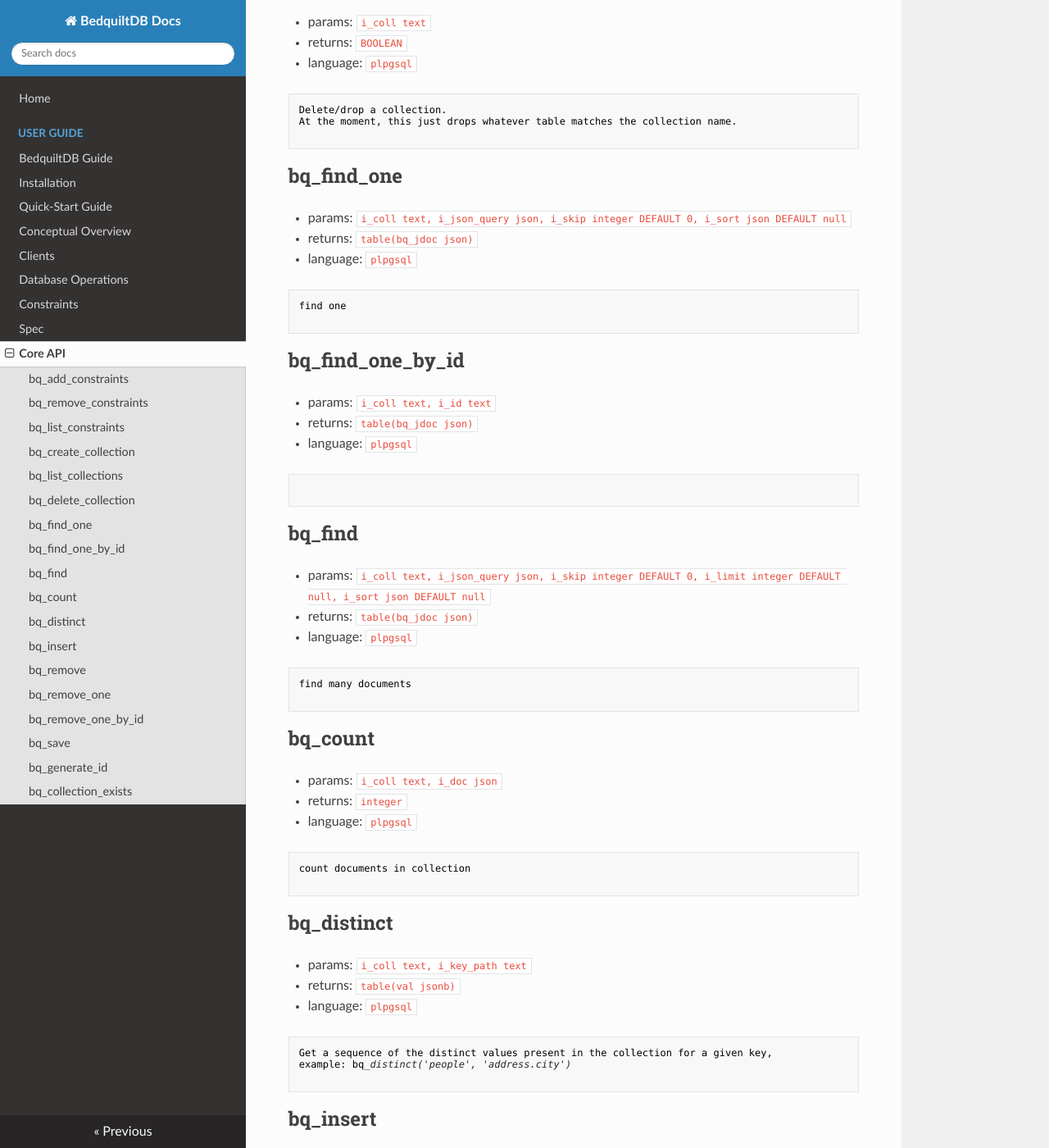
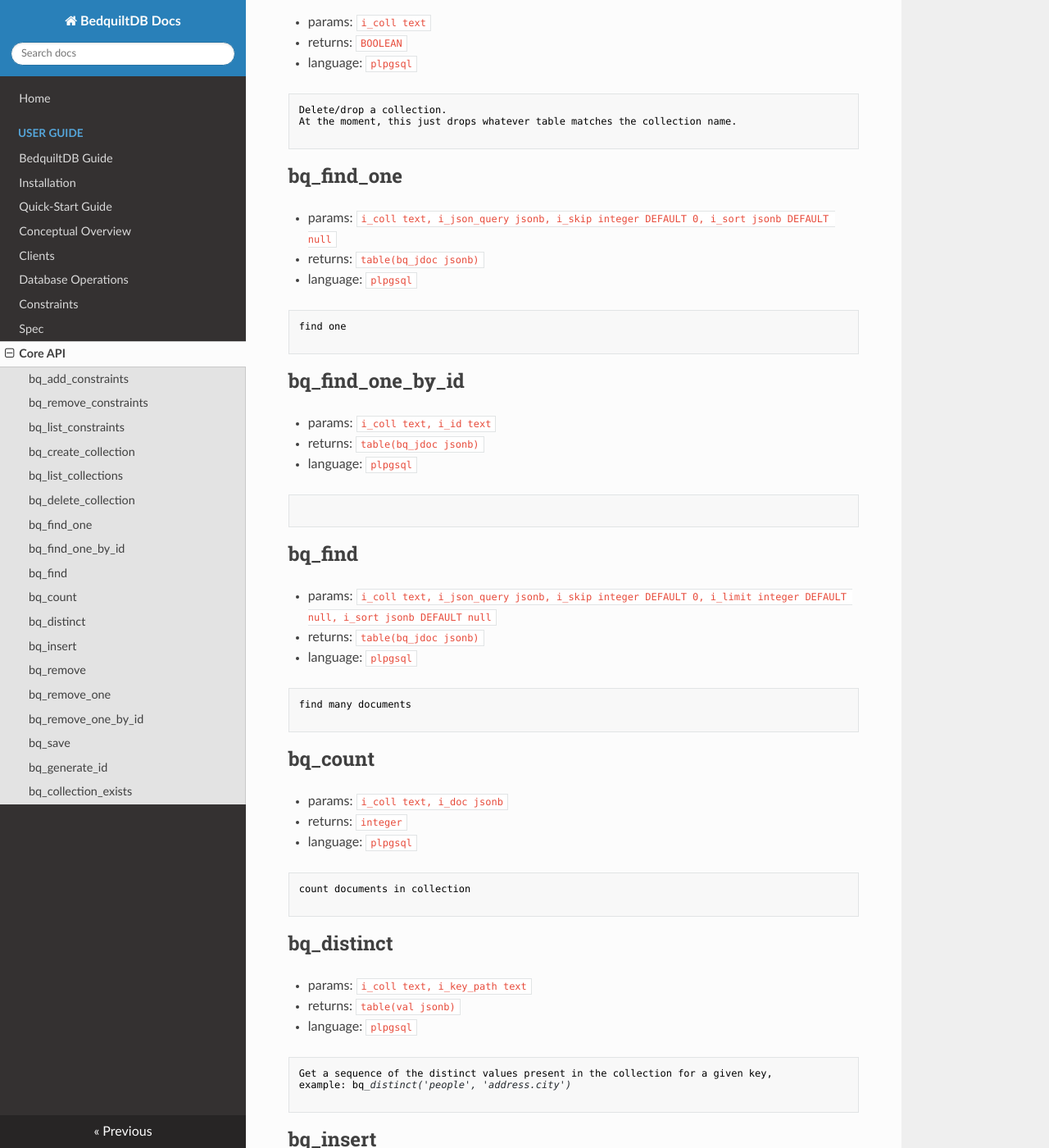
Before and after one commit to BedquiltDB/bedquilt-core, an MkDocs documentation site: the page built from doc/api_docs.md, in a window 1280 px wide and 1400 px high, scrolled down 1634 px. Shown: the whole window at 82% size. Built offline with MkDocs 1.6.1, drawn with Linux system fonts in a browser that asks for light colours; nearby versions of some CDN libraries; old or Windows-style settings are respelled for this version of MkDocs; some of the changed text lies outside the part shown.

Commit message:
Change all json params to jsonb

````diff
--- a/doc/api_docs.md
+++ b/doc/api_docs.md
@@ -9,7 +9,7 @@
 
 ## bq\_add\_constraints
 
-- params: `i_coll text, i_jdoc json`
+- params: `i_coll text, i_jdoc jsonb`
 - returns: `boolean`
 - language: `plpgsql`
 
@@ -34,7 +34,7 @@
 
 ## bq\_remove\_constraints
 
-- params: `i_coll text, i_jdoc json`
+- params: `i_coll text, i_jdoc jsonb`
 - returns: `boolean`
 - language: `plpgsql`
 
@@ -107,8 +107,8 @@
 
 ## bq\_find\_one
 
-- params: `i_coll text, i_json_query json, i_skip integer DEFAULT 0, i_sort json DEFAULT null`
-- returns: `table(bq_jdoc json)`
+- params: `i_coll text, i_json_query jsonb, i_skip integer DEFAULT 0, i_sort jsonb DEFAULT null`
+- returns: `table(bq_jdoc jsonb)`
 - language: `plpgsql`
 
 ```markdown
@@ -121,7 +121,7 @@
 ## bq\_find\_one\_by\_id
 
 - params: `i_coll text, i_id text`
-- returns: `table(bq_jdoc json)`
+- returns: `table(bq_jdoc jsonb)`
 - language: `plpgsql`
 
 ```markdown
@@ -132,8 +132,8 @@
 
 ## bq\_find
 
-- params: `i_coll text, i_json_query json, i_skip integer DEFAULT 0, i_limit integer DEFAULT null, i_sort json DEFAULT null`
-- returns: `table(bq_jdoc json)`
+- params: `i_coll text, i_json_query jsonb, i_skip integer DEFAULT 0, i_limit integer DEFAULT null, i_sort jsonb DEFAULT null`
+- returns: `table(bq_jdoc jsonb)`
 - language: `plpgsql`
 
 ```markdown
@@ -145,7 +145,7 @@
 
 ## bq\_count
 
-- params: `i_coll text, i_doc json`
+- params: `i_coll text, i_doc jsonb`
 - returns: `integer`
 - language: `plpgsql`
 
@@ -174,7 +174,7 @@
 
 ## bq\_insert
 
-- params: `i_coll text, i_jdoc json`
+- params: `i_coll text, i_jdoc jsonb`
 - returns: `text`
 - language: `plpgsql`
 
@@ -187,7 +187,7 @@
 
 ## bq\_remove
 
-- params: `i_coll text, i_jdoc json`
+- params: `i_coll text, i_jdoc jsonb`
 - returns: `setof integer`
 - language: `plpgsql`
 
@@ -200,7 +200,7 @@
 
 ## bq\_remove\_one
 
-- params: `i_coll text, i_jdoc json`
+- params: `i_coll text, i_jdoc jsonb`
 - returns: `setof integer`
 - language: `plpgsql`
 
@@ -226,7 +226,7 @@
 
 ## bq\_save
 
-- params: `i_coll text, i_jdoc json`
+- params: `i_coll text, i_jdoc jsonb`
 - returns: `text`
 - language: `plpgsql`
 
````
Also changed, not shown: 5 other files.
